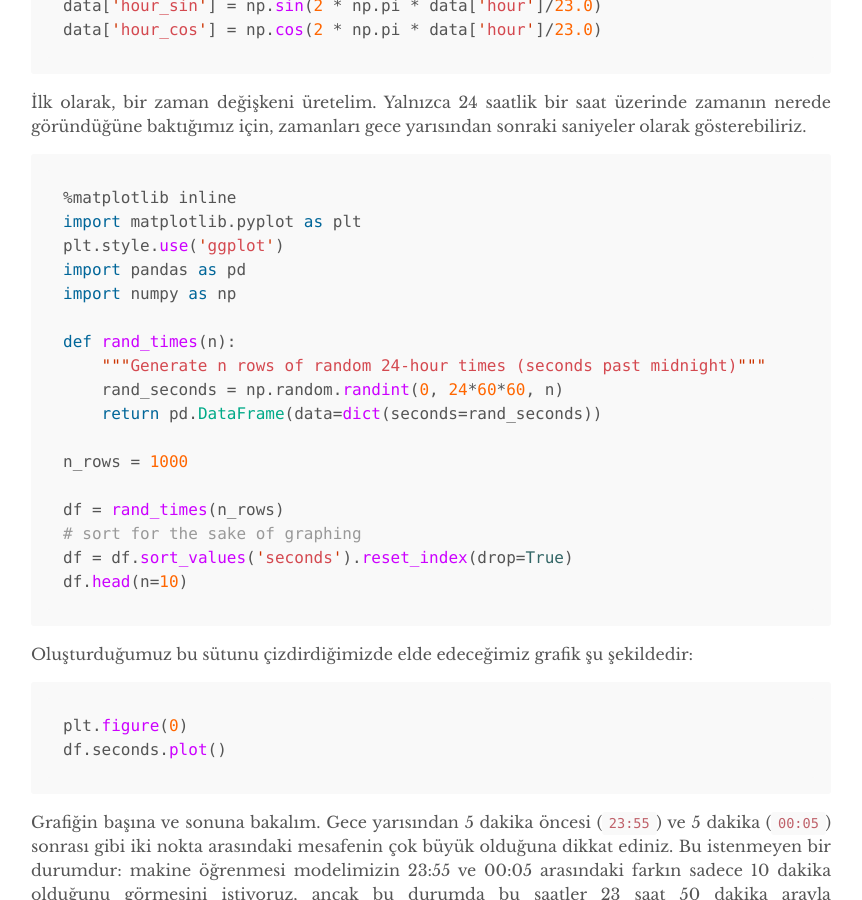
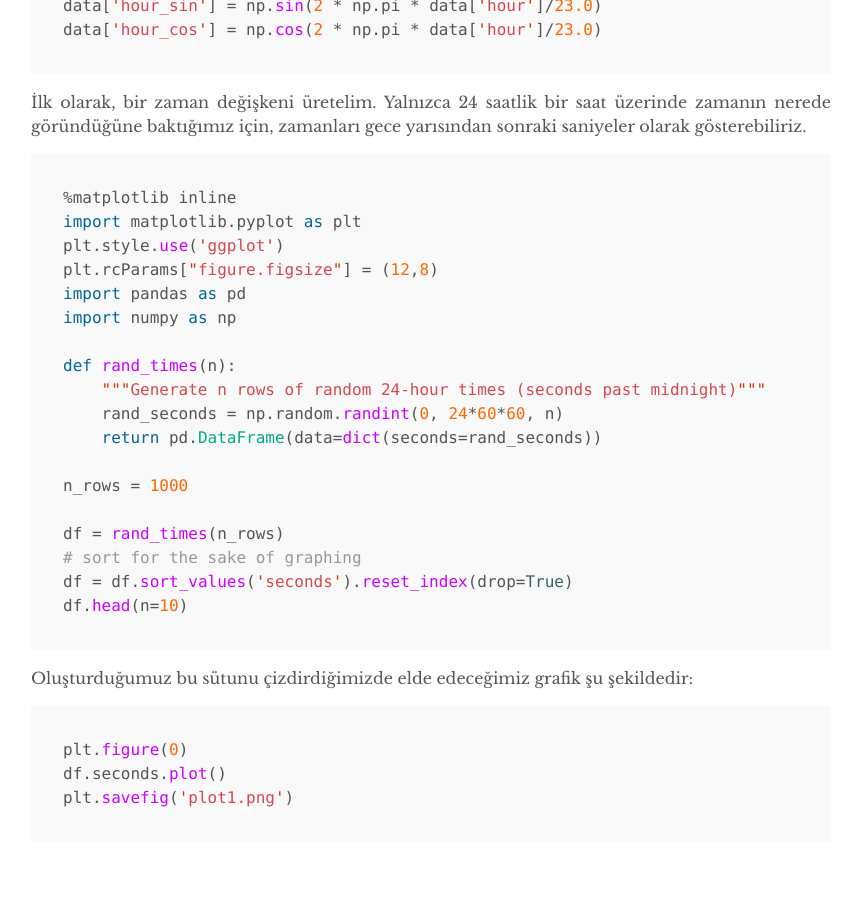
Before and after one commit to mmuratarat/turkish, a Jekyll site: the page built from _posts/2021-11-29-how_to_encode_cyclical_features.md, in a window 1280 px wide and 900 px high, scrolled down 1197 px. Shown: the whole window, without its empty margins (209-1071 px from the left). Built offline with Jekyll 4.4.1, drawn with Linux system fonts in a browser that asks for light colours; formulas are drawn with MathJax 3; comment, search, counter and statistics services are not loaded; some of the changed text lies outside the part shown.

Commit message:
Update 2021-11-29-how_to_encode_cyclical_features.md

````diff
--- a/_posts/2021-11-29-how_to_encode_cyclical_features.md
+++ b/_posts/2021-11-29-how_to_encode_cyclical_features.md
@@ -36,6 +36,7 @@
 %matplotlib inline
 import matplotlib.pyplot as plt
 plt.style.use('ggplot')
+plt.rcParams["figure.figsize"] = (12,8)
 import pandas as pd
 import numpy as np
 
@@ -57,7 +58,10 @@
 ```python
 plt.figure(0)
 df.seconds.plot()
+plt.savefig('plot1.png')
 ```
+
+![](https://github.com/mmuratarat/turkish/blob/master/_posts/images/plot1.png?raw=true)
 
 Grafiğin başına ve sonuna bakalım. Gece yarısından 5 dakika öncesi (`23:55`) ve 5 dakika (`00:05`) sonrası gibi iki nokta arasındaki mesafenin çok büyük olduğuna dikkat ediniz. Bu istenmeyen bir durumdur: makine öğrenmesi modelimizin 23:55 ve 00:05 arasındaki farkın sadece 10 dakika olduğunu görmesini istiyoruz, ancak bu durumda bu saatler 23 saat 50 dakika arayla görünecektir! İşte bunu elde etmek üzere iki yeni değişken oluşturacağız. Yukarıda elimizde bulunan gece-yarısından-sonraki-saniye değişkenine sinüs ve kosinüs dönüşümleri uygulayacağız.
 
@@ -75,8 +79,12 @@
 Bu iki değişkeni birlikte 24-saatlik bir saat olarak çizdirirsek aşağıdaki grafiği elde ederiz:
 
 ```python
+plt.figure(1)
 df.sample(50).plot.scatter('sin_time','cos_time').set_aspect('equal');
+plt.savefig('plot2.png')
 ```
+
+![](https://github.com/mmuratarat/turkish/blob/master/_posts/images/plot2.png?raw=true)
 
 Kolaylıkla görüldüğü üzere, iki nokta arasındaki mesafe, 24 saatlik bir döngüden beklediğimiz gibi zaman farkına karşılık gelir. Artık bu iki değişken makine öğrenmesi modelimiz için rahatlıkla kullanılabilir. Buna ek olarak, değişkenler [-1, 1] aralığına ölçeklendiğinden, herhangi bir şekilde modeli domine etmeyecektir. Ek olarak, sin/cos tekniği bilgileri saat cinsinden korumaktadır (yani 23:00, 21:00'a göre, 00:00'a daha yakındır). Benzer şekilde, bu tekniği haftanın günlerine uyguladığımızda, Pazar gününün Pazartesi'ye daha yakın olduğu bilgisini modelimizde işleyebileceğiz.
 
````
